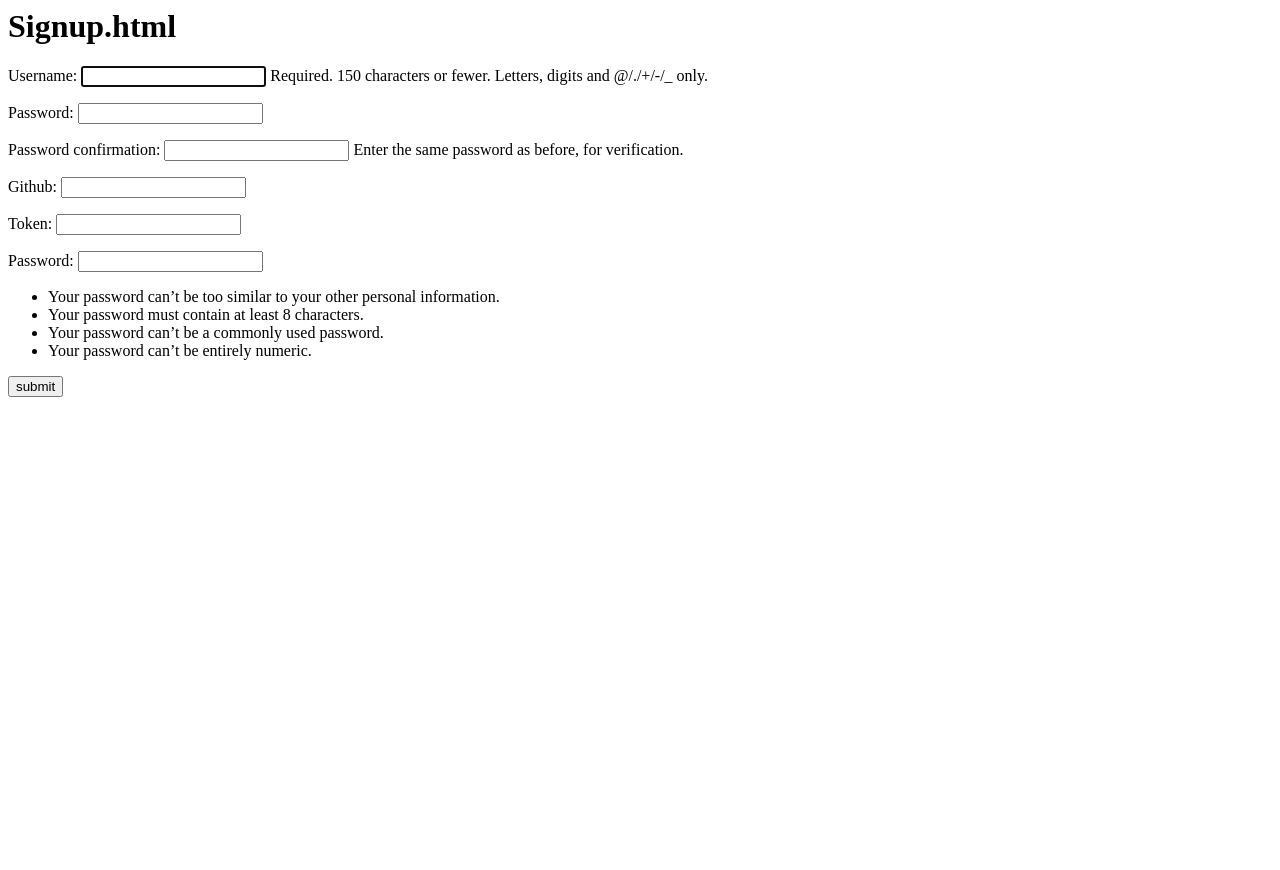
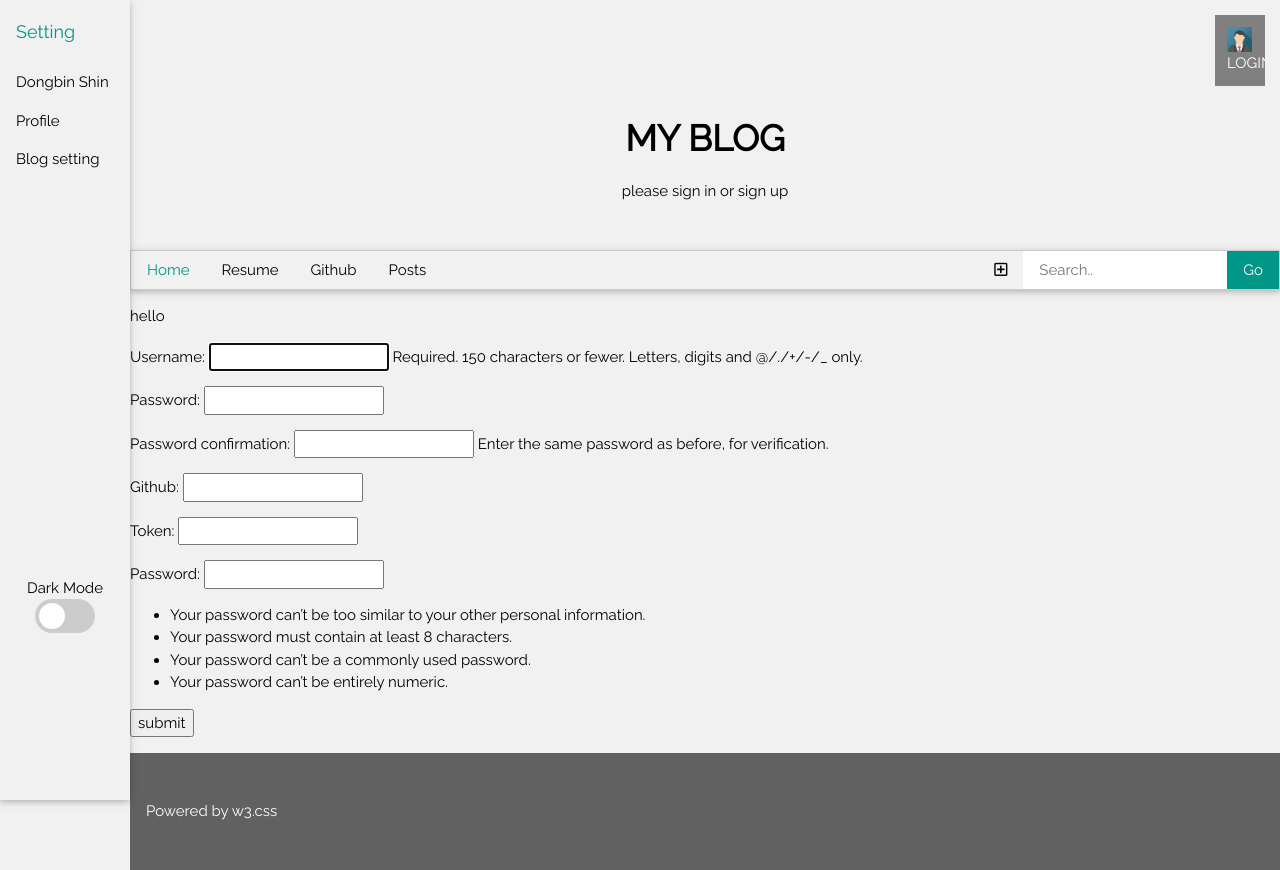
Before and after one commit to SDB016/MyCommitBlog, a Django app: page /account/register/ in a window 1280 px wide. Before the commit the page ends 397 px from the top, so only its background shows below. Run offline with Django 3.2, Linux system fonts and the light colour scheme; some libraries are stand-ins or nearby versions.

Commit message:
add template Inheritance

```diff
--- a/myCommitBlog/account/templates/login.html
+++ b/myCommitBlog/account/templates/login.html
@@ -1,7 +1,10 @@
-<h1>login.html</h1>
+{% extends 'base.html' %}
 
+{% block content %}
 <form action="{%url 'login'%}" method = "post" >
     {%csrf_token%}
     {{form.as_p}}
     <button type="submit">submit</button>
 </form>
+
+{% endblock %}
--- a/myCommitBlog/account/templates/signup.html
+++ b/myCommitBlog/account/templates/signup.html
@@ -1,7 +1,9 @@
-<h1>Signup.html</h1>
+{% extends 'base.html' %}
 
+{% block content %}
 <form action="{% url 'signup' %}" method = "post" >
     {%csrf_token%}
     {{form.as_p}}
     <button type="submit">submit</button>
 </form>
+{% endblock %}
--- a/myCommitBlog/myCommitBlog/settings.py
+++ b/myCommitBlog/myCommitBlog/settings.py
@@ -56,7 +56,7 @@ ROOT_URLCONF = 'myCommitBlog.urls'
 TEMPLATES = [
     {
         'BACKEND': 'django.template.backends.django.DjangoTemplates',
-        'DIRS': [],
+        'DIRS': ['myCommitBlog/templates'],
         'APP_DIRS': True,
         'OPTIONS': {
             'context_processors': [
--- /dev/null
+++ b/myCommitBlog/myCommitBlog/templates/base.html
@@ -0,0 +1,125 @@
+<!DOCTYPE html>
+<html>
+<title>W3.CSS Template</title>
+<meta charset="UTF-8">
+<meta name="viewport" content="width=device-width, initial-scale=1">
+<link rel="stylesheet" href="https://www.w3schools.com/w3css/4/w3.css">
+<link rel="stylesheet" href="https://fonts.googleapis.com/css?family=Raleway">
+<link href="https://cdnjs.cloudflare.com/ajax/libs/font-awesome/5.13.0/css/all.min.css" rel="stylesheet">
+{% load static %}
+<link rel="stylesheet" href="{% static 'style.css' %}">
+<style>
+  body,
+  h1,
+  h2,
+  h3,
+  h4,
+  h5 {
+    font-family: "Raleway", sans-serif
+  }
+</style>
+
+<body class="w3-light-grey">
+
+
+  <div class="w3-sidebar w3-bar-block w3-light-grey w3-card" style="width:130px">
+    <h5 class="w3-bar-item w3-text-teal">Setting</h5>
+    <button class="w3-bar-item w3-button tablink">Dongbin Shin</button>
+    <button class="w3-bar-item w3-button tablink">Profile</button>
+    <button class="w3-bar-item w3-button tablink">Blog setting</button>
+    <!-- Rounded switch -->
+    <div class="w3-bar-item w3-center" style="margin-top: 300%">
+      <span>Dark Mode</span>
+      <label class="switch">
+        <input id="darkModeToggle" type="checkbox" onclick="toggle(this)">
+        <div class="slider round"></div>
+      </label>
+    </div>
+  </div>
+
+  {% if user.is_authenticated %}
+    <!-- Logout Button-->
+  <div class="navigation">
+    <a class="button" href="{% url 'logout' %}">
+      <img src="{%static 'img_avatar3.png' %}">
+      <div class="logout">LOGOUT</div>
+    </a>
+  </div>
+  {% else %}
+
+  <div class="navigation">
+    <a class="button" href="{% url 'login' %}">
+      <img src="{%static 'img_avatar3.png' %}">
+      <div class="login"> LOGIN</div>
+    </a>
+  </div>
+  {% endif %}
+
+
+  <div style="margin-left:130px">
+    <!-- w3-content defines a container for fixed size centered content,
+    and is wrapped around the whole page content, except for the footer in this example -->
+    <div class="w3-content" style="max-width:1400px">
+
+      <!-- Header -->
+      <header class="w3-container w3-center w3-padding-32">
+        <h1><b>MY BLOG</b></h1>
+        {% if user.is_authenticated %}
+        <p>Welcome to the blog of <span class="w3-tag">{{user.username}}</span></p>
+        {%else%}
+        <p>please sign in or sign up</p>
+        {% endif %}
+
+      </header>
+
+      <!-- Nav Bar-->
+      <div class="w3-bar w3-border w3-card-2">
+        <a href="/" class="w3-bar-item w3-button w3-mobile w3-text-teal">Home</a>
+        <a href="#" class="w3-bar-item w3-button w3-mobile">Resume</a>
+        <a href="#" class="w3-bar-item w3-button w3-mobile">Github</a>
+        <a href="/posts" class="w3-bar-item w3-button w3-mobile">Posts</a>
+        <a href="#" class="w3-bar-item w3-button w3-teal w3-right">Go</a>
+        <input type="text" class="w3-bar-item w3-input w3-right" placeholder="Search..">
+        <a href="/posting" class="w3-bar-item w3-button w3-mobile w3-right"><i class="far fa-plus-square fa-1g"
+            aria-hidden="true"></i></a>
+      </div>
+    </div>
+
+    <div class = 'container'>
+        <p>hello</p>
+        {% block content %}
+        {% endblock %}
+
+    </div>
+
+
+
+
+    <!-- Footer -->
+    <footer class="w3-container w3-dark-grey w3-padding-32 w3-margin-top">
+      <p>Powered by <a href="https://www.w3schools.com/w3css/default.asp" target="_blank">w3.css</a></p>
+    </footer>
+  </div>
+
+  <script>
+    function toggle(element){
+      var card = document.querySelectorAll(".w3-card-4");
+      if(element.checked){
+        document.querySelector('body').className = 'w3-black';
+        for (var i = 0; i < card.length; i++){
+          card[i].classList.remove('w3-light-grey');
+          card[i].classList.remove('w3-white');
+          card[i].classList.add('w3-dark-grey');
+        }
+      }else{
+        document.querySelector('body').className = 'w3-light-grey';
+        for (var i = 0; i < card.length; i++){
+          card[i].classList.remove('w3-dark-grey');
+          card[i].classList.add('w3-white');
+        }
+      }
+    }
+  </script>
+</body>
+
+</html>
```
Also changed, not shown: myCommitBlog/db.sqlite3 (deleted).
